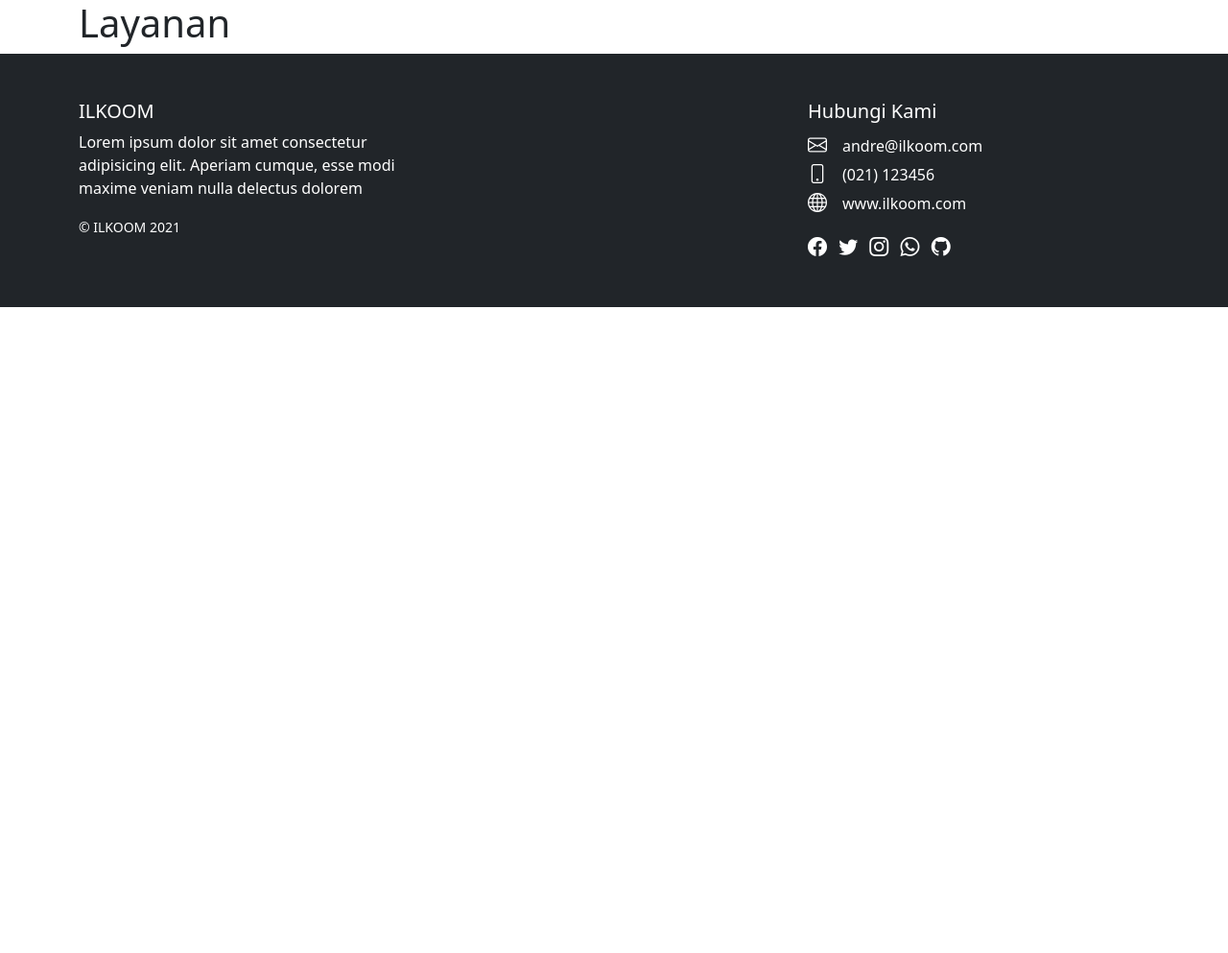
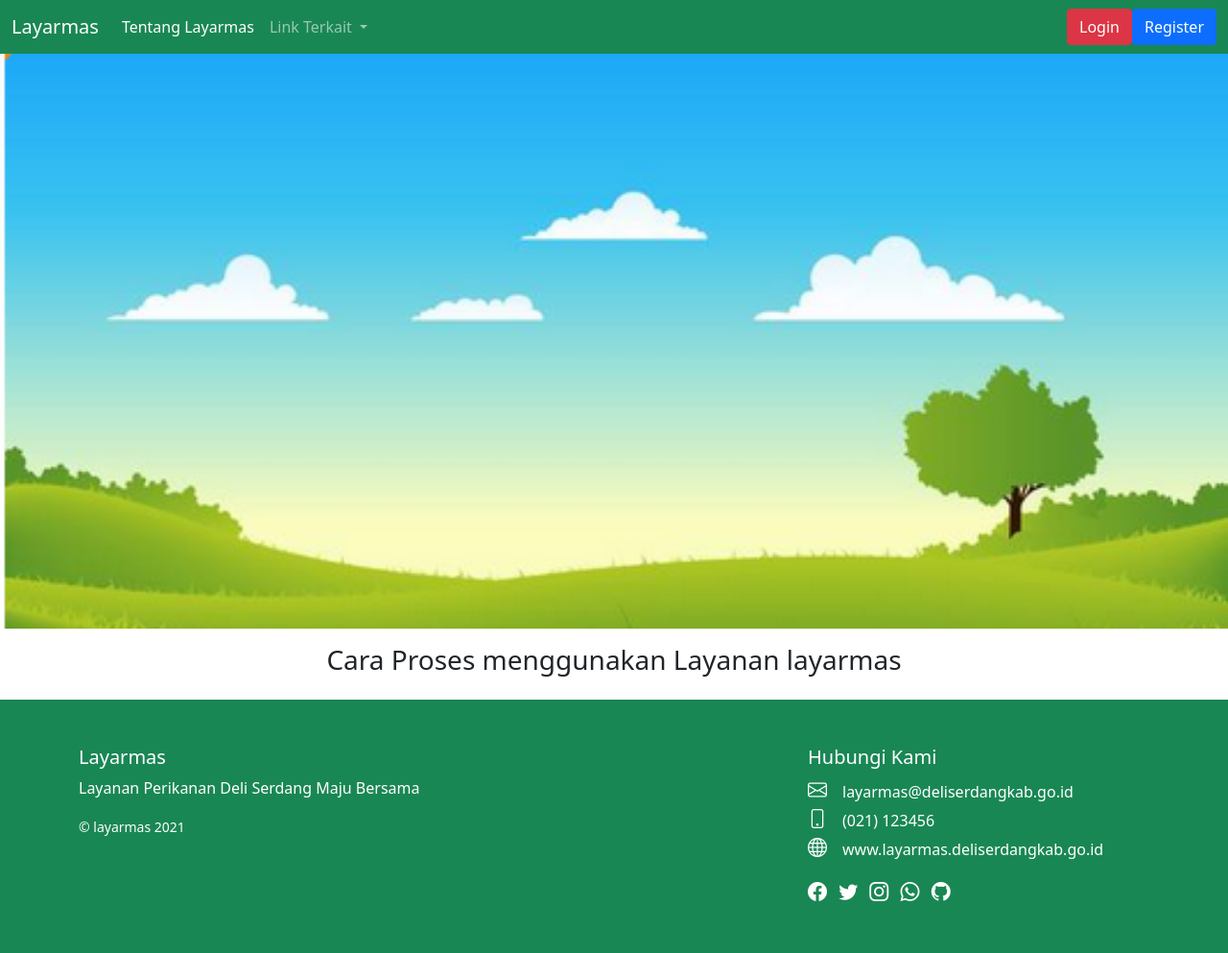
Before and after one commit to Amallubis/layarmas, a Django app: page / in a window 1280 px wide. Shown: the whole page at 96% size. Before the commit the page ends 320 px from the top, so only its background shows below. Run offline with Django 4.2, Linux system fonts and the light colour scheme; some libraries are stand-ins or nearby versions.

Commit message:
Penambahan fitur carausel

```diff
--- a/configlayarmas/beranda/templates/beranda/beranda.html
+++ b/configlayarmas/beranda/templates/beranda/beranda.html
@@ -1,11 +1,20 @@
 {% extends "base.html" %}
+{% load static %}
+{% block contents %}
 
-{% block contents %}
+<div id="carouselExampleSlidesOnly" class="carousel slide" data-bs-ride="carousel">
+  <div class="carousel-inner">
+    <div class="carousel-item active">
+      <img src="{% static 'img/carausel.png' %}" class="d-block w-100" alt="...">
+    </div>
+  </div>
+</div>
 
 <div class="container">
     <div class="row">
         <div class="col-md-12">
-           <h1>Layanan</h1>
+           <h3 class="text-center bold py-3">Cara Proses menggunakan Layanan layarmas</h3>
+
         </div>
     </div>
 </div>
--- a/configlayarmas/beranda/views.py
+++ b/configlayarmas/beranda/views.py
@@ -4,6 +4,6 @@ from django.shortcuts import render
 
 def beranda(request):
     context = {
-        'title':'Beranda'
+        'title':'Beranda | Layarmas'
     }
     return render(request,'beranda/beranda.html',context)
--- a/configlayarmas/templates/base.html
+++ b/configlayarmas/templates/base.html
@@ -12,24 +12,52 @@
   <link rel="stylesheet" href="{% static 'css/aos.css' %}">
 </head>
 <body data-bs-spy="scroll" data-bs-target="#navbarNav" data-bs-offset="200">
+<nav class="navbar navbar-expand-lg bg-success navbar-dark">
+  <div class="container-fluid">
+    <a class="navbar-brand" href="#">Layarmas</a>
+    <button class="navbar-toggler" type="button" data-bs-toggle="collapse" data-bs-target="#navbarSupportedContent" aria-controls="navbarSupportedContent" aria-expanded="false" aria-label="Toggle navigation">
+      <span class="navbar-toggler-icon"></span>
+    </button>
+    <div class="collapse navbar-collapse" id="navbarSupportedContent">
+      <ul class="navbar-nav me-auto mb-2 mb-lg-0">
+        <li class="nav-item">
+          <a class="nav-link active" aria-current="page" href="#">Tentang Layarmas</a>
+        </li>
+        <li class="nav-item dropdown">
+          <a class="nav-link dropdown-toggle" href="#" role="button" data-bs-toggle="dropdown" aria-expanded="false">
+           Link Terkait
+          </a>
+          <ul class="dropdown-menu">
+            <li><a class="dropdown-item" href="#">Dinas Perikanan</a></li>
+            <li><a class="dropdown-item" href="#">Pemkab Deli Serdang</a></li>
+            <li><hr class="dropdown-divider"></li>
+            <li><a class="dropdown-item" href="#">Privacy Policy</a></li>
+          </ul>
+        </li>
+      </ul>
+        <button class="btn btn-danger" type="submit">Login</button>
+        <button class="btn btn-primary" type="submit">Register</button>
+    </div>
+  </div>
+</nav>
 
 {% block contents %}{% endblock contents %}
   <!-- FOOTER -->
-  <footer id="main-footer" class="text-white text-center bg-dark py-5" data-aos="fade-up">
+  <footer id="main-footer" class="text-white text-center bg-success py-5" data-aos="fade-up">
     <div class="container">
       <div class="row">
         <div class="text-md-start col-md-4 me-auto">
-          <h5>ILKOOM</h5>
-          <p>Lorem ipsum dolor sit amet consectetur adipisicing elit.
-            Aperiam cumque, esse modi maxime veniam nulla delectus dolorem
+          <h5>Layarmas</h5>
+          <p>
+           Layanan Perikanan Deli Serdang Maju Bersama
           </p>
-          <small>&copy; ILKOOM 2021</small>
+          <small>&copy; layarmas 2021</small>
         </div>
         <div class="text-md-start col-md-4 mt-4 mt-md-0">
           <h5>Hubungi Kami</h5>
-          <div><i class="bi-envelope fs-5 me-3"></i>andre@ilkoom.com</div>
+          <div><i class="bi-envelope fs-5 me-3"></i>layarmas@deliserdangkab.go.id</div>
           <div><i class="bi-phone fs-5 me-3"></i>(021) 123456</div>
-          <div><i class="bi-globe fs-5 me-3"></i>www.ilkoom.com</div>
+          <div><i class="bi-globe fs-5 me-3"></i>www.layarmas.deliserdangkab.go.id</div>
           <div class="pt-3">
             <a href="#" class="text-white text-decoration-none me-2">
               <i class="bi-facebook fs-5"></i>
```
Also changed, not shown: configlayarmas/static/img/carausel.png (added).
